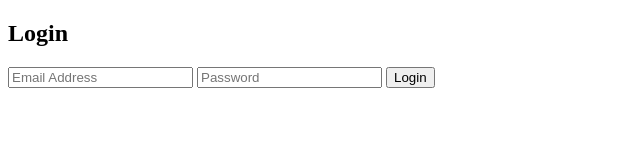
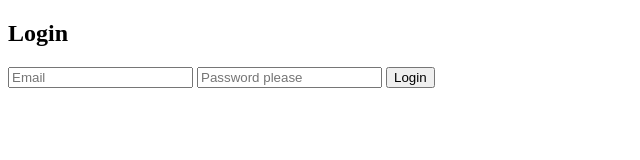
Before and after one commit to hmanchana/TASK-MANAGER-APP, a plain HTML site: page frontend/login.html in a window 1280 px wide. Shown: the full height of the page, 0-640 px from the left. Drawn offline with Linux system fonts and the light colour scheme.

Commit message:
login.html line 9

```diff
--- a/frontend/login.html
+++ b/frontend/login.html
@@ -5,8 +5,8 @@
 </head>
 <body>
   <h2>Login</h2>
-  <input id="email" placeholder="Email Address" />
-  <input id="password" type="password" placeholder="Password" />
+  <input id="email" placeholder="Email" />
+  <input id="password" type="password" placeholder="Password please" />
   <button onclick="login()">Login</button>
 
   <script src="app.js"></script>
```
